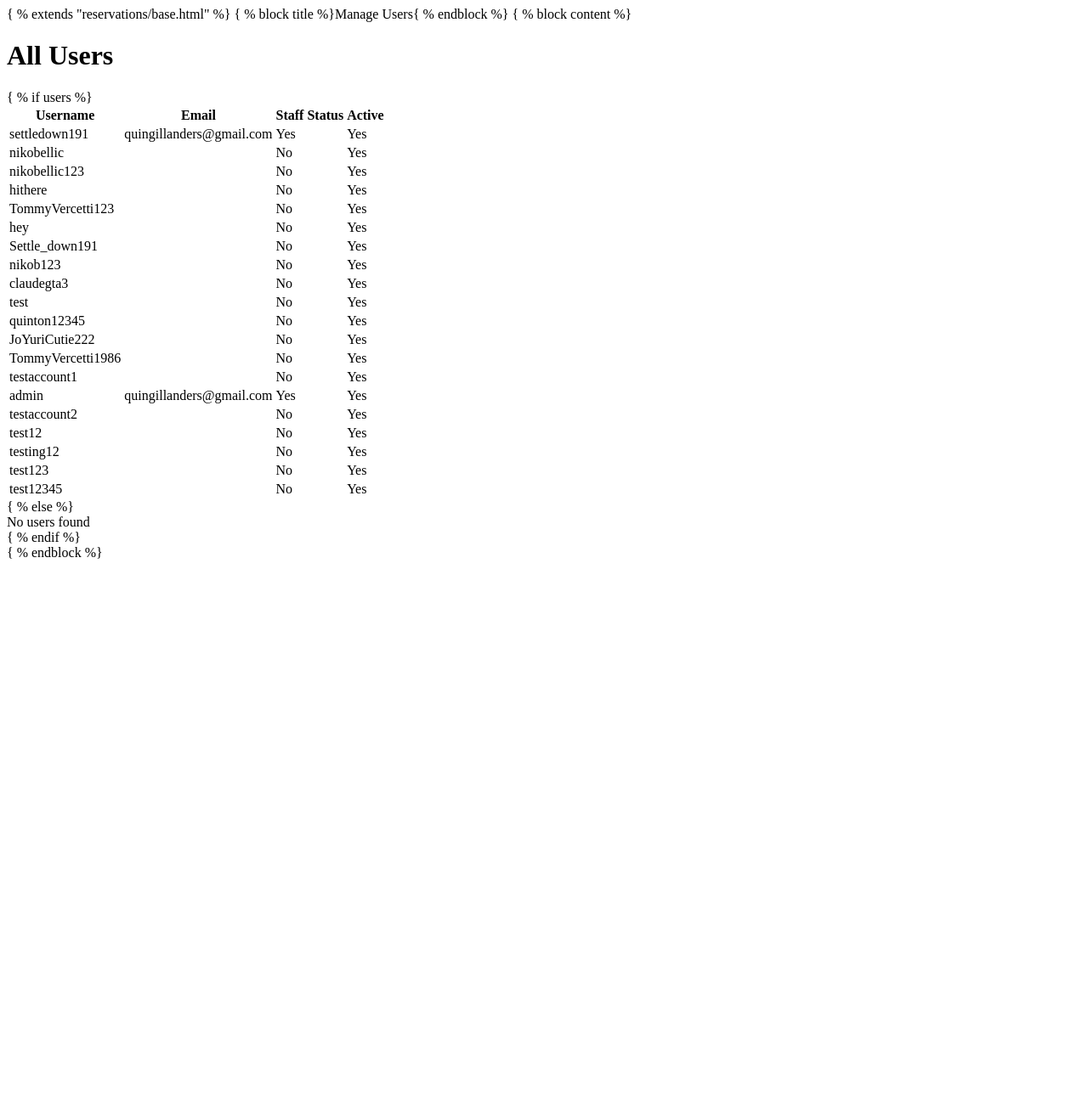
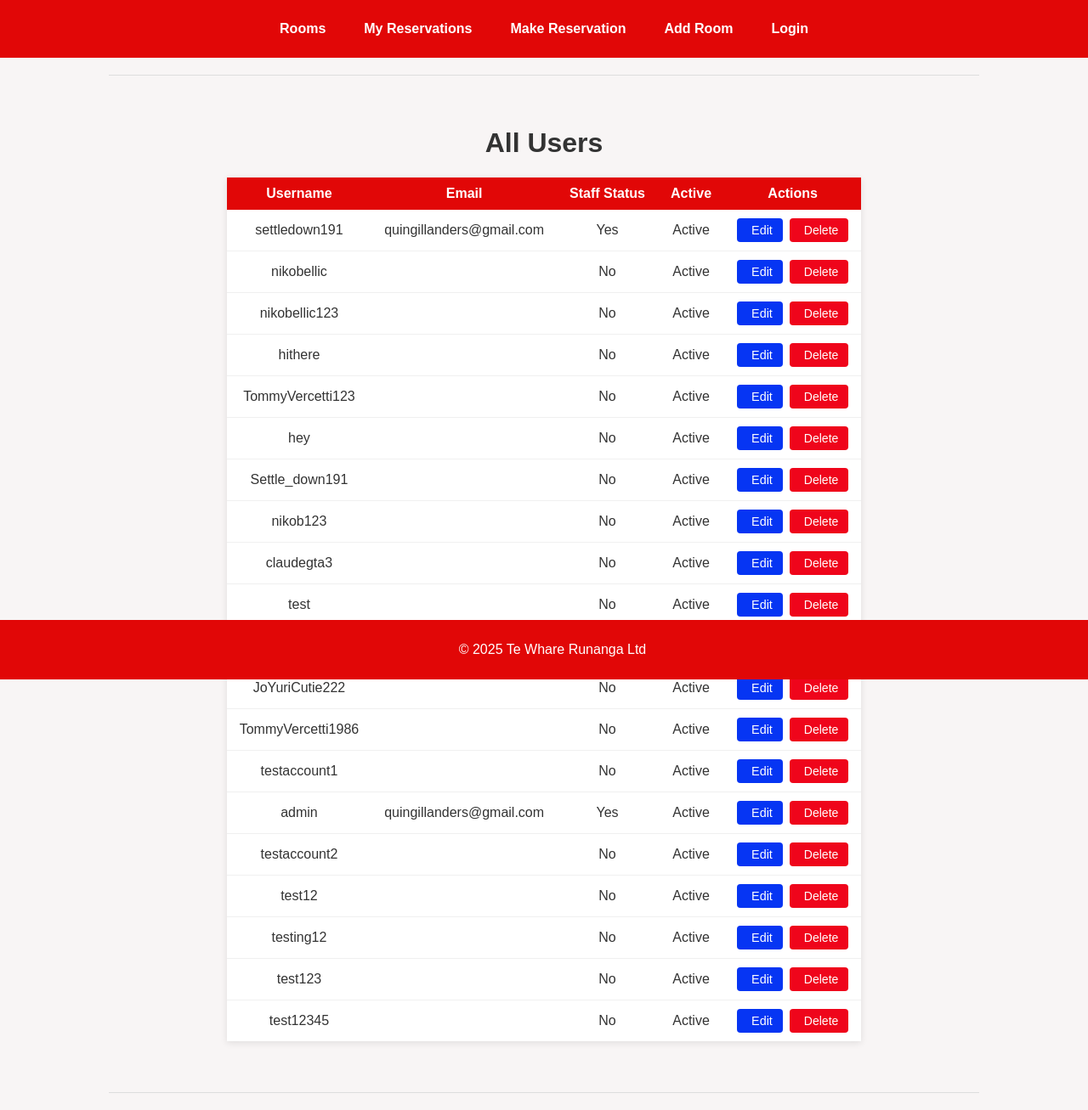
Before and after one commit to quintongillanders/7420Assignment1, a Django app: template room_reservation/reservations/templates/reservations/user_list.html in a window 1280 px wide. Shown: the whole page at 85% size. Before the commit the page ends 658 px from the top, so only its background shows below. Run offline with Django 5.2, Linux system fonts and the light colour scheme; the template is opened without the code that fills it: values that come from a table or form of the project are taken from there, others are empty; data comes from the database, SQL or seed files in the repository; both versions use the stored data as it was after the commit; parts of the project's set-up code (start-up, migrations or seed data) failed here and were passed over.

Commit message:
Added CSS to user_list.html

```diff
--- a/room_reservation/reservations/templates/reservations/room_list.html
+++ b/room_reservation/reservations/templates/reservations/room_list.html
@@ -78,7 +78,7 @@
        class="btn-custom btn-primary-custom">
         <i class="fas fa-calendar-alt"></i> All Reservations
     </a>
-    <a href="{% url 'reservations:users' %}"
+    <a href="{% url 'reservations:user_list' %}"
        class="btn-custom btn-primary-custom">
         <i class="fas fa-calendar-alt"></i> Manage Users
     </a>
--- a/room_reservation/reservations/templates/reservations/user_list.html
+++ b/room_reservation/reservations/templates/reservations/user_list.html
@@ -1,19 +1,73 @@
-{ % extends "reservations/base.html" %}
-{ % block title %}Manage Users{ % endblock %}
+{% extends "reservations/base.html" %}
+{% block title %}Manage Users{% endblock %}
 
-{ % block content %}
+{% block content %}
+<style>
+    .btn-custom {
+        border: none;
+        border-radius: 4px;
+        padding: 6px 12px;
+        font-size: 0.875rem;
+        font-weight: 500;
+        cursor: pointer;
+        transition: all 0.2s ease;
+        text-decoration: none;
+        display: inline-flex;
+        align-items: center;
+        justify-content: center;
+        gap: 5px;
+    }
+
+    .btn-edit-custom {
+        font-size: 0.9em;
+        background-color: #0635f3;
+        color: white;
+    }
+
+    .btn-edit-custom:hover {
+        background-color: #052ef3;
+    }
+
+    .btn-delete-custom {
+        background-color: #ef051b;
+        color: white;
+    }
+
+    .btn-delete-custom:hover {
+        background-color: #ef051b;
+    }
+
+        .btn-group-custom {
+            display: flex;
+            gap: 8px;
+            align-items: center;
+            flex-wrap: nowrap;
+        }
+
+        @media (max-width: 767px) {
+            .btn-group-custom {
+                flex-direction: column;
+                width: 100%;
+            }
+            .btn-group-custom .btn=custom {
+            width: 100%;
+        }
+    }
+</style>
+
 <div class="container">
     <h1>All Users</h1>
 
-    { % if users %}
+    {% if users %}
     <div class="table-responsive">
-        <table class="table table-striped">
-            <thead>
+        <table class="table table-striped table-hover">
+            <thead class="table-dark">
                 <tr>
                     <th>Username</th>
                     <th>Email</th>
                     <th>Staff Status</th>
                     <th>Active</th>
+                    <th>Actions</th>
                 </tr>
             </thead>
             <tbody>
@@ -22,14 +76,24 @@
                     <td>{{ user.username }}</td>
                     <td>{{ user.email }}</td>
                     <td>{{ user.is_staff|yesno:"Yes,No" }}</td>
-                    <td>{{ user.is_active|yesno:"Yes,No" }}</td>
+                    <td>{{ user.is_active|yesno:"Active,Inactive" }}</td>
+                    <td>
+                <div class="btn-group-custom">
+                    <a href="#" class="btn btn-custom btn-edit-custom">
+                        <i class="fas fa-edit"></i> Edit
+                    </a>
+                    <a href="#" class="btn btn-custom btn-delete-custom">
+                        <i class="fas fa-trash"></i> Delete
+                    </a>
+                </div>
+                </td>
                 </tr>
                 {% endfor %}
             </tbody>
         </table>
     </div>
-    { % else %}
+    {% else %}
 <div class="alert alert-info">No users found</div>
-    { % endif %}
+    {% endif %}
 </div>
-{ % endblock %}
+{% endblock %}
```
Also changed, not shown: room_reservation/db.sqlite3, 1 other file.
